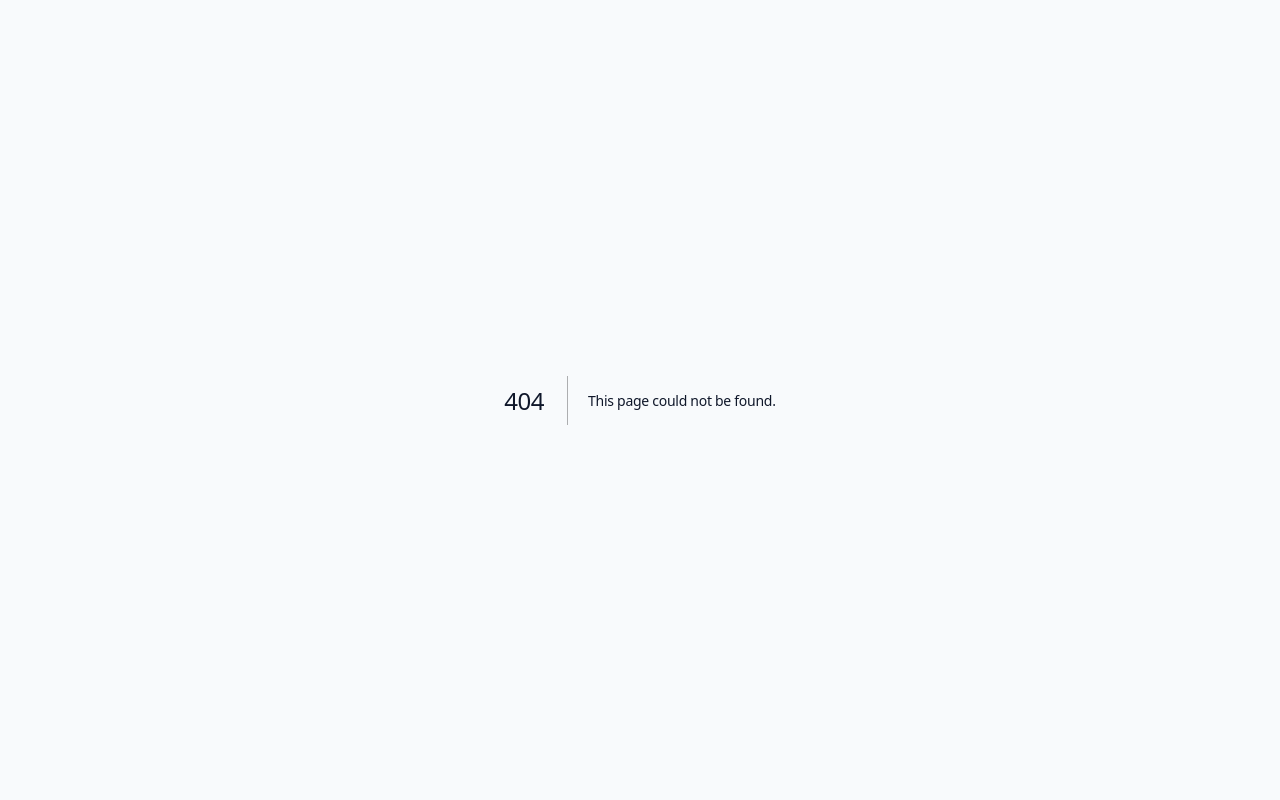
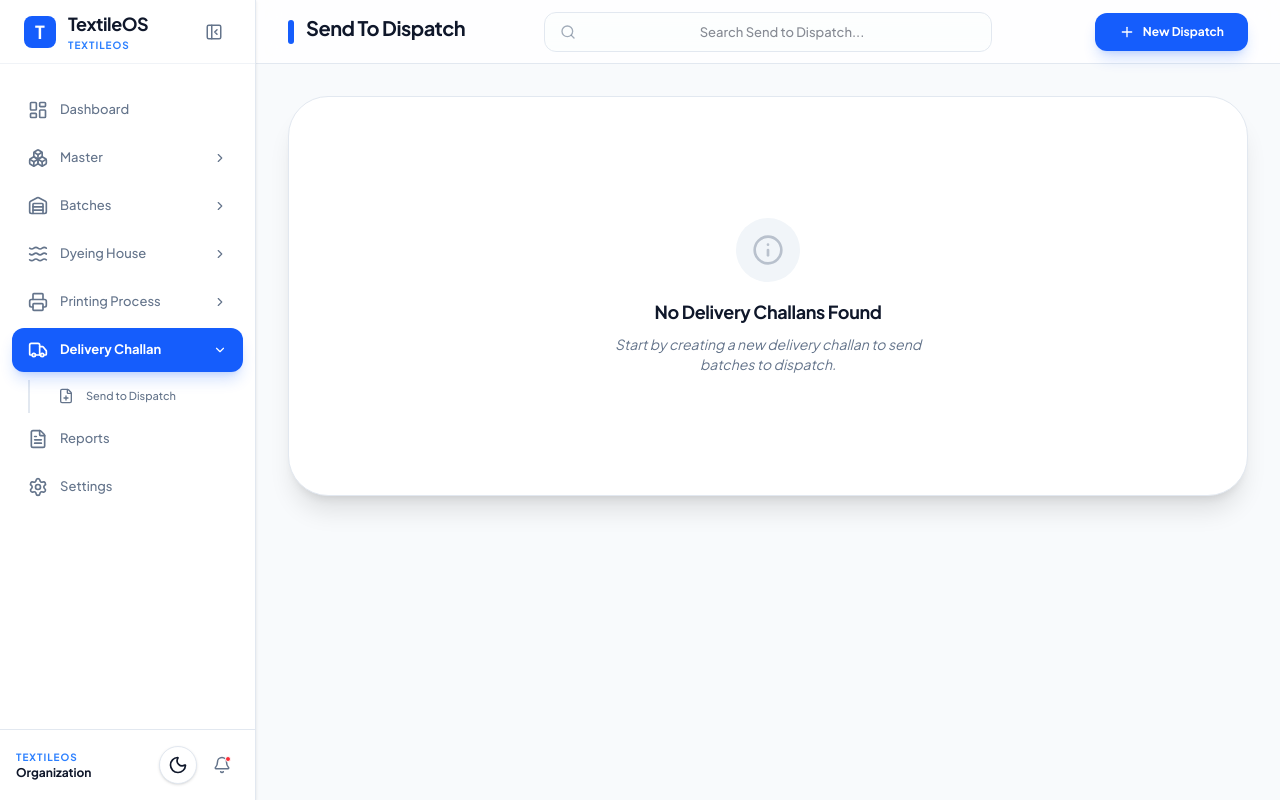
Before and after one commit to D4rk-Satan/TextileOS, a Next.js app: page /dashboard/delivery-challan in a window 1280 px wide. Before the commit this address had no page. Built offline with nearby package versions, Linux system fonts and the light colour scheme; no server answers.

Commit message:
feat: add Delivery Challan module with Send to Dispatch sub-module

```diff
--- /dev/null
+++ b/src/app/dashboard/delivery-challan/page.tsx
@@ -0,0 +1,129 @@
+'use client';
+
+import React, { useState, useEffect, Suspense } from 'react';
+import { useSearchParams } from 'next/navigation';
+import {
+  Truck,
+  FileText,
+  Plus,
+  Search,
+  Package,
+  ChevronRight,
+  FilePlus,
+  Info
+} from 'lucide-react';
+import { HeaderPortal } from '@/components/layout/HeaderPortal';
+import { GlassCard } from '@/components/shared/GlassCard';
+import { motion, AnimatePresence } from 'framer-motion';
+
+type TabType = 'send-to-dispatch';
+
+function DeliveryChallanPageContent() {
+  const searchParams = useSearchParams();
+  const [activeTab, setActiveTab] = useState<TabType>('send-to-dispatch');
+  const [showForm, setShowForm] = useState(false);
+  const [loading, setLoading] = useState(false);
+  const [data, setData] = useState<any[]>([]);
+
+  useEffect(() => {
+    const tabFromUrl = searchParams.get('tab') as TabType;
+    if (tabFromUrl && ['send-to-dispatch'].includes(tabFromUrl)) {
+      setActiveTab(tabFromUrl);
+      setShowForm(false);
+    }
+  }, [searchParams]);
+
+  const titles: Record<TabType, string> = {
+    'send-to-dispatch': 'Send to Dispatch'
+  };
+
+  return (
+    <div className="space-y-8">
+      <HeaderPortal>
+        <div className="flex items-center justify-between w-full">
+          <div className="flex items-center gap-3 min-w-[200px]">
+            <div className="w-1.5 h-6 bg-blue-600 rounded-full" />
+            <h1 className="text-xl font-bold text-foreground capitalize tracking-tight whitespace-nowrap">
+              {titles[activeTab]}
+            </h1>
+          </div>
+
+          <div className="relative flex-1 max-w-md hidden lg:block mx-auto">
+            <div className="absolute left-4 top-1/2 -translate-y-1/2 text-muted-foreground/60">
+              <Search size={16} />
+            </div>
+            <input
+              type="text"
+              placeholder={`Search ${titles[activeTab]}...`}
+              className="w-full h-10 pl-11 pr-4 rounded-xl border border-border bg-background/30 focus:ring-4 focus:ring-blue-500/10 focus:border-blue-500 outline-none transition-all text-[13px] font-medium text-center"
+            />
+          </div>
+
+          <div className="flex items-center gap-3 min-w-[200px] justify-end">
+            {!showForm && (
+              <button
+                onClick={() => setShowForm(true)}
+                className="bg-blue-600 hover:bg-blue-700 text-white px-6 py-2.5 rounded-xl font-bold transition-all shadow-lg shadow-blue-600/20 flex items-center justify-center gap-2 text-[12px] whitespace-nowrap"
+              >
+                <Plus className="w-4 h-4" />
+                New Dispatch
+              </button>
+            )}
+          </div>
+        </div>
+      </HeaderPortal>
+
+      <AnimatePresence mode="wait">
+        {showForm ? (
+          <div className="max-w-7xl mx-auto">
+            <div className="mb-6 flex items-center justify-between">
+              <button
+                onClick={() => setShowForm(false)}
+                className="text-sm font-bold text-muted-foreground hover:text-foreground transition-colors flex items-center gap-2"
+              >
+                ← Back to List
+              </button>
+            </div>
+            <GlassCard>
+              <div className="p-10 flex flex-col items-center justify-center min-h-[400px] text-center">
+                <div className="w-20 h-20 bg-blue-600/10 rounded-full flex items-center justify-center mb-6">
+                  <FilePlus className="w-10 h-10 text-blue-600" />
+                </div>
+                <h2 className="text-2xl font-bold mb-2">Send to Dispatch Form</h2>
+                <p className="text-muted-foreground max-w-md">
+                  This form is currently under development. Here you will be able to create delivery challans for dispatching batches.
+                </p>
+              </div>
+            </GlassCard>
+          </div>
+        ) : (
+          <motion.div
+            key="list"
+            initial={{ opacity: 0, y: 20 }}
+            animate={{ opacity: 1, y: 0 }}
+            exit={{ opacity: 0, y: -20 }}
+            className="bg-card rounded-[2.5rem] border border-border shadow-xl overflow-hidden min-h-[400px] flex items-center justify-center"
+          >
+            <div className="text-center p-12">
+              <div className="w-16 h-16 bg-muted rounded-full flex items-center justify-center mx-auto mb-4">
+                <Info className="w-8 h-8 text-muted-foreground/40" />
+              </div>
+              <h3 className="text-lg font-bold text-foreground">No Delivery Challans Found</h3>
+              <p className="text-muted-foreground text-sm max-w-xs mx-auto mt-2 italic">
+                Start by creating a new delivery challan to send batches to dispatch.
+              </p>
+            </div>
+          </motion.div>
+        )}
+      </AnimatePresence>
+    </div>
+  );
+}
+
+export default function DeliveryChallanPage() {
+  return (
+    <Suspense fallback={<div className="h-screen flex items-center justify-center">Loading Delivery Module...</div>}>
+      <DeliveryChallanPageContent />
+    </Suspense>
+  );
+}
--- a/src/app/dashboard/layout.tsx
+++ b/src/app/dashboard/layout.tsx
@@ -16,7 +16,8 @@ import {
   RotateCcw,
   Droplets,
   Layers,
-  Waves
+  Waves,
+  FilePlus
 } from 'lucide-react';
 import DashboardShell, { NavItem } from '@/components/layout/DashboardShell';
 import { getOrgBranding } from '@/app/actions/superadmin';
@@ -96,6 +97,15 @@ export default function DashboardLayout({
         { name: 'Receive From Printing', href: '/dashboard/printing-process?tab=receive', icon: RotateCcw },
       ]
     },
+    {
+      name: 'Delivery Challan',
+      href: '/dashboard/delivery-challan',
+      icon: Truck,
+      isDropdown: true,
+      subItems: [
+        { name: 'Send to Dispatch', href: '/dashboard/delivery-challan?tab=send-to-dispatch', icon: FilePlus },
+      ]
+    },
     { name: 'Reports', href: '/dashboard/reports', icon: FileText },
     { name: 'Settings', href: '/dashboard/settings', icon: Settings },
   ];
```
